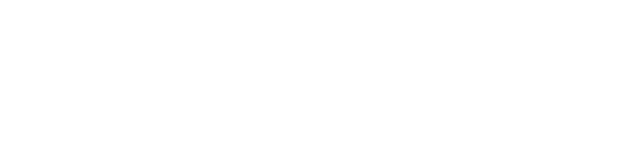
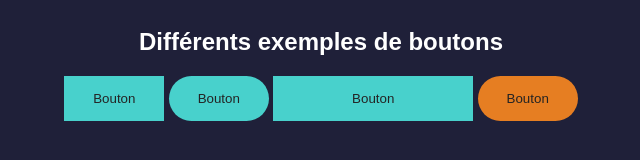
Before and after one commit to RodrigueCalimia/sass-cours, a plain HTML site: page index.html in a window 1280 px wide. Shown: the whole page, without its empty margins (319-959 px from the left). Drawn offline with Linux system fonts and the light colour scheme.

Commit message:
mis en place du code de travail

```diff
--- a/index.html
+++ b/index.html
@@ -7,5 +7,14 @@
         <title>SASS | Cours</title>
     </head>
     <body>
+        <main>
+            <h2>Différents exemples de boutons</h2>
+            <div class="buttons-exercise">
+                <button class="turquoise">Bouton</button>
+                <button class="turquoise-round">Bouton</button>
+                <button class="wide">Bouton</button>
+                <button class="orange-round">Bouton</button>
+            </div>
+        </main>
     </body>
 </html>
--- a/style.css
+++ b/style.css
@@ -1,3 +1,45 @@
 * {
   font-family: Arial;
 }
+body{
+  background-color: #1F2039;
+  display: flex;
+}
+
+main{
+  margin: auto;
+}
+h2{
+  text-align: center;
+  color:white;
+}
+.turquoise {
+  padding: 15px;
+  border: none;
+  width: 100px;
+  background: #48D1CC;
+  color: #242424;
+}
+.turquoise-round {
+  padding: 15px;
+  border: none;
+  width: 100px;
+  background: #48D1CC;
+  color: #242424;
+  border-radius: 30px;
+}
+.wide {
+  padding: 15px;
+  border: none;
+  background: #48D1CC;
+  color: #242424;
+  width: 200px;
+}
+.orange-round {
+  padding: 15px;
+  border: none;
+  border-radius: 30px;
+  width: 100px;
+  background: #e67e22;
+  color: #242424;
+}
```
